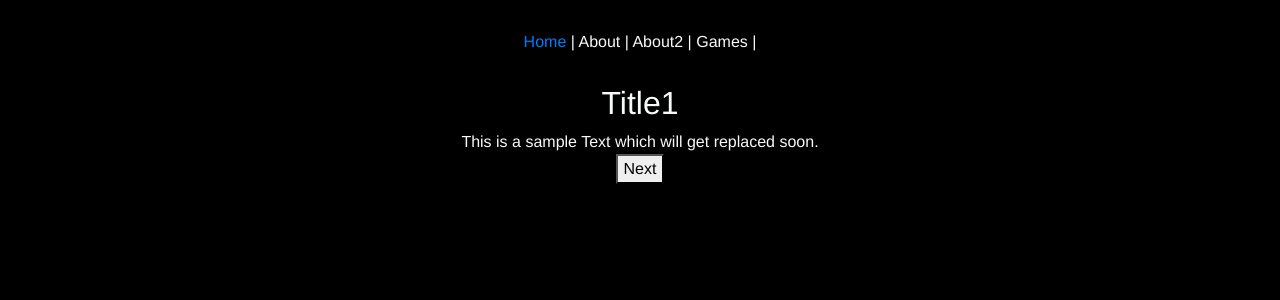
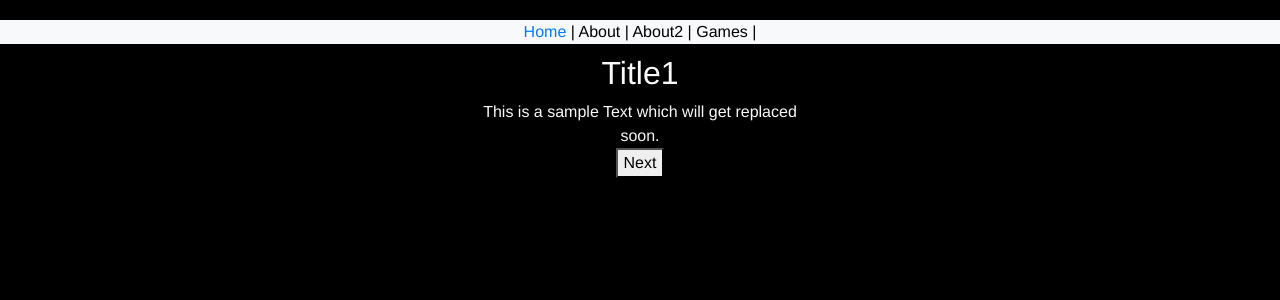
Before and after one commit to AntonioDell/smirky-games-website, a Vue app: page /#/ in a window 1280 px wide. Shown: the top 300 px of the page. Built offline with nearby package versions, Linux system fonts and the light colour scheme.

Commit message:
Add sticky main menu WIP

```diff
--- a/package.json
+++ b/package.json
@@ -18,6 +18,7 @@
     "vue": "^2.6.12",
     "vue-agile": "^1.1.3",
     "vue-carousel": "^0.18.0",
+    "vue-observe-visibility": "^1.0.0",
     "vue-router": "^3.4.9",
     "vuex": "^3.6.0",
     "webfontloader": "^1.6.28"
--- a/src/App.vue
+++ b/src/App.vue
@@ -1,15 +1,13 @@
 <template>
   <div id="app">
     <navigation-bar />
-    <div class="animation-container">
     <transition
       name="fade"
       appear
       mode="out-in"
     >
-        <router-view class="animated" />
+      <router-view class="main-route" />
     </transition>
-    </div>
   </div>
 </template>
 
@@ -17,11 +15,19 @@
 import NavigationBar from "./components/NavigationBar";
 
 export default {
-  data: () => ({}),
   components: { NavigationBar },
-  methods: {},
+
+  methods: {
+    visibilityChanged: function (isVisible) {
+      this.visible = isVisible;
+    },
+  },
+  data: function () {
+    return {
+      visible: true,
     };
-
+  },
+};
 </script>
 
 
@@ -38,10 +44,17 @@ export default {
   color: $light;
   background-color: $dark;
   min-height: 100vh;
+  display: flex;
+  flex-direction: column;
+  justify-items: center;
+  align-items: center;
+  gap: 15px;
+  padding-top: 15px;
 }
 
-.animation-container {
-  overflow-x: hidden;
+.main-route {
+  min-width: 350px;
+  width: 350px;
 }
 
 .fade-enter-active {
--- a/src/components/NavigationBar.vue
+++ b/src/components/NavigationBar.vue
@@ -1,5 +1,11 @@
 <template>
-  <div id="nav">
+  <div
+    id="nav"
+    v-observe-visibility="{
+  callback: visibilityChanged,
+  throttle: 300,
+}"
+  >
     <template v-for="(route, index) in displayRoutes">
       <router-link
         :key="route.path"
@@ -61,25 +67,35 @@ export default {
       }
       this.currentPath = newPath;
     },
+    visibilityChanged(isVisible) {
+      console.log(`I'm ${isVisible ? "" : "not "}visible`);
+    },
   },
 };
 </script>
 
 <style lang="scss" scoped>
 @import "theme.scss";
+$defaultColor: $dark;
 
 #nav {
-  padding: 30px;
+  //  padding: 0px 30px;
+  position: -webkit-sticky;
+  position: sticky;
+  top: 20px;
+  background: $light;
+  color: $defaultColor;
+  width: 100%;
 }
 
 #nav a {
-  color: $light;
+  color: $defaultColor;
 }
 
 .from-left,
 .to-left {
   -webkit-text-fill-color: transparent;
-  background: linear-gradient(to right, $primary 50%, $light 50%);
+  background: linear-gradient(to right, $primary 50%, $defaultColor 50%);
   background-clip: text;
   background-size: 200% 100%;
 }
@@ -116,7 +132,7 @@ export default {
 .from-right,
 .to-right {
   -webkit-text-fill-color: transparent;
-  background: linear-gradient(to right, $light 50%, $primary 50%);
+  background: linear-gradient(to right, $defaultColor 50%, $primary 50%);
   background-clip: text;
   background-size: 200% 100%;
 }
--- a/src/main.js
+++ b/src/main.js
@@ -5,10 +5,12 @@ import store from "./store";
 import { BootstrapVue } from "bootstrap-vue";
 import "bootstrap/dist/css/bootstrap.css";
 import "bootstrap-vue/dist/bootstrap-vue.css";
+import VueObserveVisibility from "vue-observe-visibility";
 
 Vue.config.productionTip = false;
 
 Vue.use(BootstrapVue);
+Vue.use(VueObserveVisibility);
 
 new Vue({
   router,
--- a/src/views/GameDetails.vue
+++ b/src/views/GameDetails.vue
@@ -14,7 +14,7 @@
       mode="out-in"
     >
       <carousel
-        :per-page="2"
+      :per-page-custom="perPageCustom"
         paginationPosition="top"
         :loop="true"
         class="game-carousel"
@@ -64,6 +64,7 @@ export default {
       iFrameCount: 0,
       isIframeVisible: false,
       isIframeReady: false,
+      perPageCustom: [[350, 1]]
     };
   },
   computed: {
```
Also changed, not shown: 1 other file (tests, documents, lock files or other folders). Lines whose indentation alone changed are shown as unchanged.
